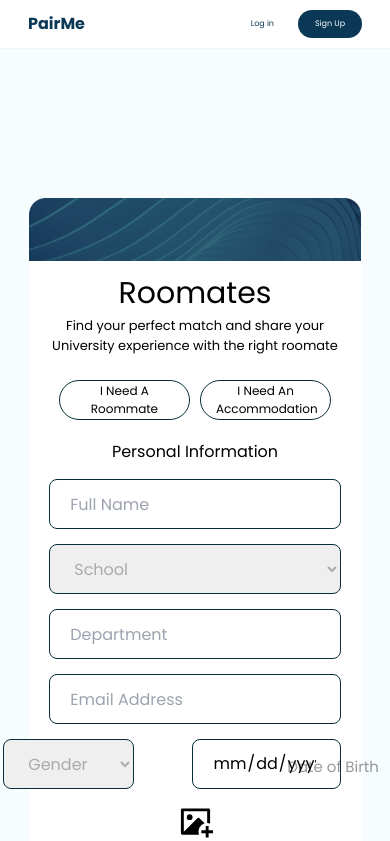
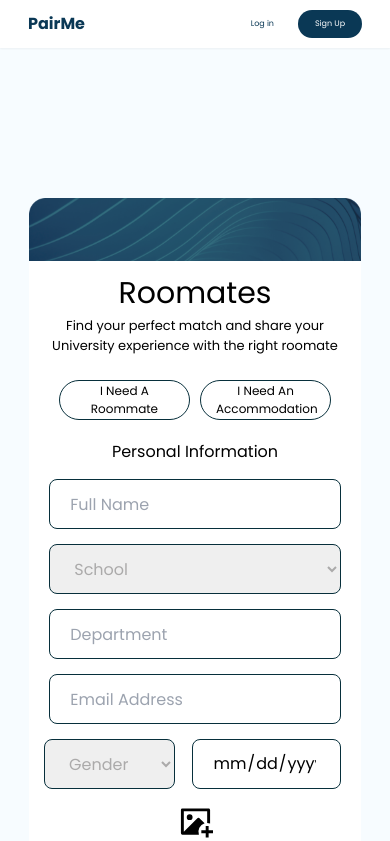
Before and after one commit to Quadry01/pairme-web, a React (Create React App) app: page /signup in a window 390 px wide. Shown: the top 841 px of the page. Built offline with nearby package versions, Linux system fonts and the light colour scheme.

Commit message:
adjust date

```diff
--- a/src/pages/Signup/Signup.css
+++ b/src/pages/Signup/Signup.css
@@ -311,12 +311,15 @@ select:valid {
     height: 50px;
     border: solid 1px #072f3b;
     width: 45%;
-    right: 25%;
+    right: 11%;
   }
   .date-input {
     height: 50px;
     border: solid 1px #072f3b;
     width: 45%;
+  }
+  .date-of-birth {
+    visibility: hidden;
   }
   .img-icon {
     font-size: 35px;
```
